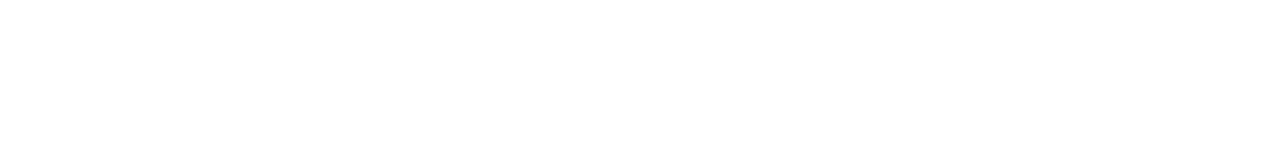
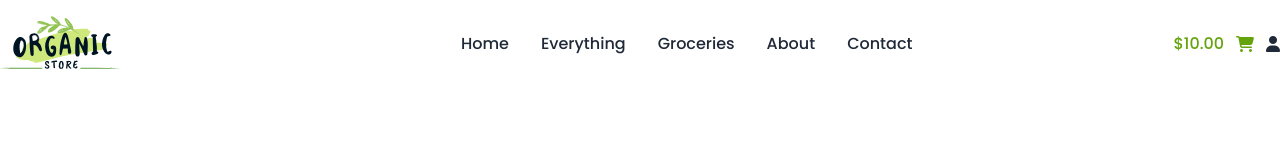
Before and after one commit to shafriki/organic_store, a plain HTML site: page index.html in a window 1280 px wide. Drawn offline with nearby package versions, Linux system fonts and the light colour scheme.

Commit message:
navbar added

```diff
--- a/index.html
+++ b/index.html
@@ -32,5 +32,34 @@
 
 <body class="poppins">
 
+    <!-- header section start -->
+     <header>
+        <!-- navbar section -->
+         <section class="max-w-screen-xl mx-auto">
+                <nav class="flex items-center justify-between py-4 px-4 lg:px-0">
+                    <!-- logo -->
+                    <div><img src="./images/logo.svg" alt="" class="w-3/5"></div>
+
+                    <!-- link -->
+                    <div class="flex items-center gap-8 font-medium">
+                      <a href="" class="hover:text-lime-600 transition-colors hidden lg:block">Home</a>
+                      <a href="" class="hover:text-lime-600 transition-colors hidden lg:block">Everything</a>
+                      <a href="" class="hover:text-lime-600 transition-colors hidden lg:block">Groceries</a>
+                      <a href="" class="hover:text-lime-600 transition-colors hidden lg:block">About</a>
+                      <a href="" class="hover:text-lime-600 transition-colors hidden lg:block">Contact</a>
+                    </div>
+
+                    <!-- profile -->
+                    <div class="flex items-center gap-3">
+                      <p class="font-medium text-lime-600">$10.00</p>
+                      <i class="fa-solid fa-cart-shopping hidden lg:block text-lime-600"></i>
+                      <i class="fa-solid fa-user hidden lg:block "></i>
+                      <i class="fa-solid fa-bars lg:hidden"></i>
+                    </div>
+                </nav>
+         </section>
+     </header>
+    <!-- header section end -->
+
 </body>
 </html>
```
